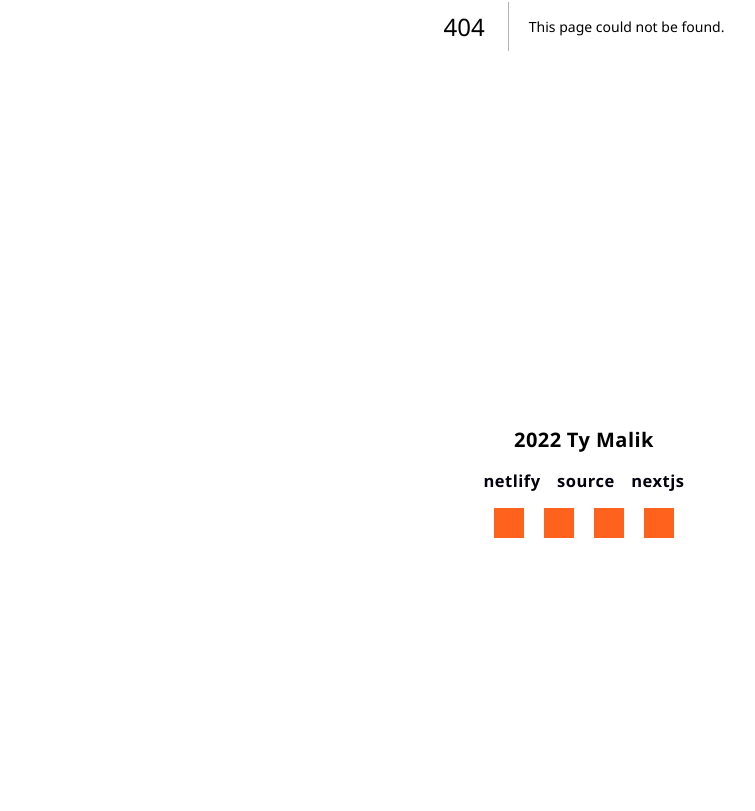
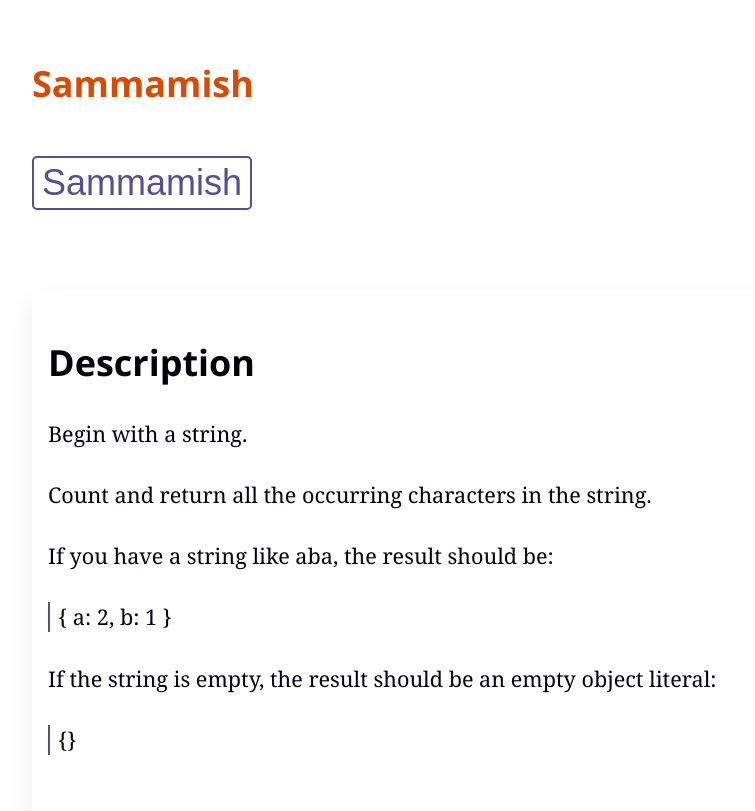
Before and after one commit to permalik/tymalik_primary, a Next.js app: page /trial/characterCounter in a window 1280 px wide. Before the commit this address had no page. Shown: the part 374-1185 px from the top of the page, without its empty margins (56-811 px from the left). Before the commit the page ends 931 px from the top, so only its background shows below. Built offline with nearby package versions, Linux system fonts and the light colour scheme; grey boxes are pictures that could not be loaded.

Commit message:
Build characterCounter

```diff
--- /dev/null
+++ b/pages/trial/characterCounter.tsx
@@ -0,0 +1,151 @@
+import Head from "next/head";
+import {useState} from "react";
+
+import EditorInstance from "../../components/common/editorInstance";
+import TrialLayout from "../../components/content/trial/trialLayout";
+
+import styles
+  from "../../components/content/trial/trialLayout/TrialLayout.module.scss";
+import instanceStyles from "../../styles/trial/CharacterCounter.module.scss";
+
+const CharacterCounter = () => {
+  let defaultState = "Sammamish";
+
+  const [count, setCount] = useState(defaultState);
+
+  function changeCount(state: any) {
+    switch (state) {
+      case defaultState:
+        setCount("{S: 1, a: 2, m: 3, i: 1, s: 1, h: 1}");
+        break;
+      case "{S: 1, a: 2, m: 3, i: 1, s: 1, h: 1}":
+        setCount(defaultState);
+        break;
+      default:
+        setCount("{S: 1, a: 2, m: 3, i: 1, s: 1, h: 1}");
+        defaultState = count;
+        null;
+    }
+  }
+
+  function resultsRenderer(results: any) {
+    switch (results) {
+      case defaultState:
+        return "Sammamish";
+      case "{S: 1, a: 2, m: 3, i: 1, s: 1, h: 1}":
+        return "{S: 1, a: 2, m: 3, i: 1, s: 1, h: 1}";
+      default:
+        return "Sammamish";
+    }
+  }
+
+  const code = `// TOP SUBMISSION
+function count (string) {
+  var count = {};
+  string.split('').forEach(function(s) {
+      count[s] ? count[s]++ : count[s] = 1;
+  });
+  return count;
+}
+
+// CLEVER SUBMISSION
+const count = string =>
+  [...string].reduce((pre, val) => (pre[val] = -~pre[val], pre), {});
+
+// MY INITIAL SUBMISSION
+function count (string) {
+  return string.split('').reduce((characterList, char) => {
+    characterList[char] ? characterList[char]++ : characterList[char] = 1;
+    return characterList;
+  }, {});
+}
+  `;
+
+  return (
+    <TrialLayout
+      puzzleSourceHref="https://www.codewars.com/users/permalik"
+      puzzleTitle="Character Counter"
+      puzzleType="codewars"
+    >
+      <Head>
+        <title>Codewars Trial | Character Counter</title>
+        <meta name="description" content="Codewars trial; Character Counter"/>
+        <meta name="keywords" content="software development, javascript"/>
+        <link rel="icon" href="/favicon.ico"/>
+      </Head>
+      <p className={instanceStyles.demoParameters}>Sammamish</p>
+      <button
+        className={instanceStyles.demoButton}
+        onClick={() => {
+          changeCount(count);
+        }}
+      >
+        {resultsRenderer(count)}
+      </button>
+      <section className={styles.report}>
+        <h2 className={styles.headingTwo}>Description</h2>
+        <p className={styles.reportContent}>Begin with a string.</p>
+        <p className={styles.reportContent}>
+          Count and return all the occurring characters in the string.
+        </p>
+        <p className={styles.reportContent}>
+          If you have a string like aba, the result should be:
+        </p>
+        <ul className={styles.reportUl}>
+          <li>{"{ a: 2, b: 1 }"}</li>
+        </ul>
+        <p className={styles.reportContent}>
+          If the string is empty, the result should be an empty object literal:
+        </p>
+        <ul className={styles.reportUl}>
+          <li>{"{}"}</li>
+        </ul>
+        <h2 className={styles.headingTwo}>Initial strategy</h2>
+
+        <p className={styles.reportContent}>
+          Input will be a given string.
+        </p>
+        <p className={styles.reportContent}>
+          Return the result, post mutatation. Or return an empty object literal.
+        </p>
+        <p className={styles.reportContent}>Split string by characters.</p>
+        <p className={styles.reportContent}>
+          Return the list of accumulated totals by determining the frequency at
+          which each occur.
+        </p>
+
+        <h2 className={styles.headingTwo}>Improved tactics</h2>
+        <p className={styles.reportContent}>
+          Input will be a given string.
+        </p>
+        <p className={styles.reportContent}>
+          Instantiate a variable as an object literal.
+        </p>
+        <p className={styles.reportContent}>Split string by characters.</p>
+        <p className={styles.reportContent}>
+          Traverse each character, determining the frequency at which each
+          occur.
+        </p>
+        <p className={styles.reportContent}>
+          Return the result, post mutatation. Or return an empty object literal.
+        </p>
+
+        <h2 className={styles.headingTwo}>Results</h2>
+        <p className={styles.reportContent}>Three below approaches:</p>
+        <ul className={styles.reportUl}>
+          <li className={styles.reportLi}>The top Codewars submission</li>
+          <li className={styles.reportListItem}>
+            A clever Codewars submission
+          </li>
+          <li className={styles.reportListItem}>
+            My initial Codewars submission
+          </li>
+        </ul>
+      </section>
+      <h2 className={styles.editorHeading}>Source</h2>
+      <EditorInstance value={code}/>
+    </TrialLayout>
+  );
+};
+
+export default CharacterCounter;
--- /dev/null
+++ b/styles/trial/CharacterCounter.module.scss
@@ -0,0 +1,28 @@
+@import '../../styles/variables';
+
+.demoParameters {
+  color: $orange-accent-color;
+  font-family: Ubuntu, Segoe UI, Roboto, Helvetica Neue, sans-serif;
+  font-size: clamp(1.2em, 4.5vw, 2em);
+  font-weight: 600;
+}
+
+.demoButton {
+  background: transparent;
+  border: 2px solid $purple-accent-color;
+  border-radius: 5px;
+  color: $purple-accent-color;
+  font-size: clamp(1.2em, 4.5vw, 2em);
+  margin: 3rem 0 0;
+  padding: 0.25rem 0.5rem;
+  transition: background linear 0.75s;
+  transition: color linear 0.9s;
+
+  &:hover {
+    background: $purple-accent-color;
+    color: white;
+    cursor: pointer;
+    transition: background linear 0.75s;
+    transition: color linear 0.9s;
+  }
+}
```
